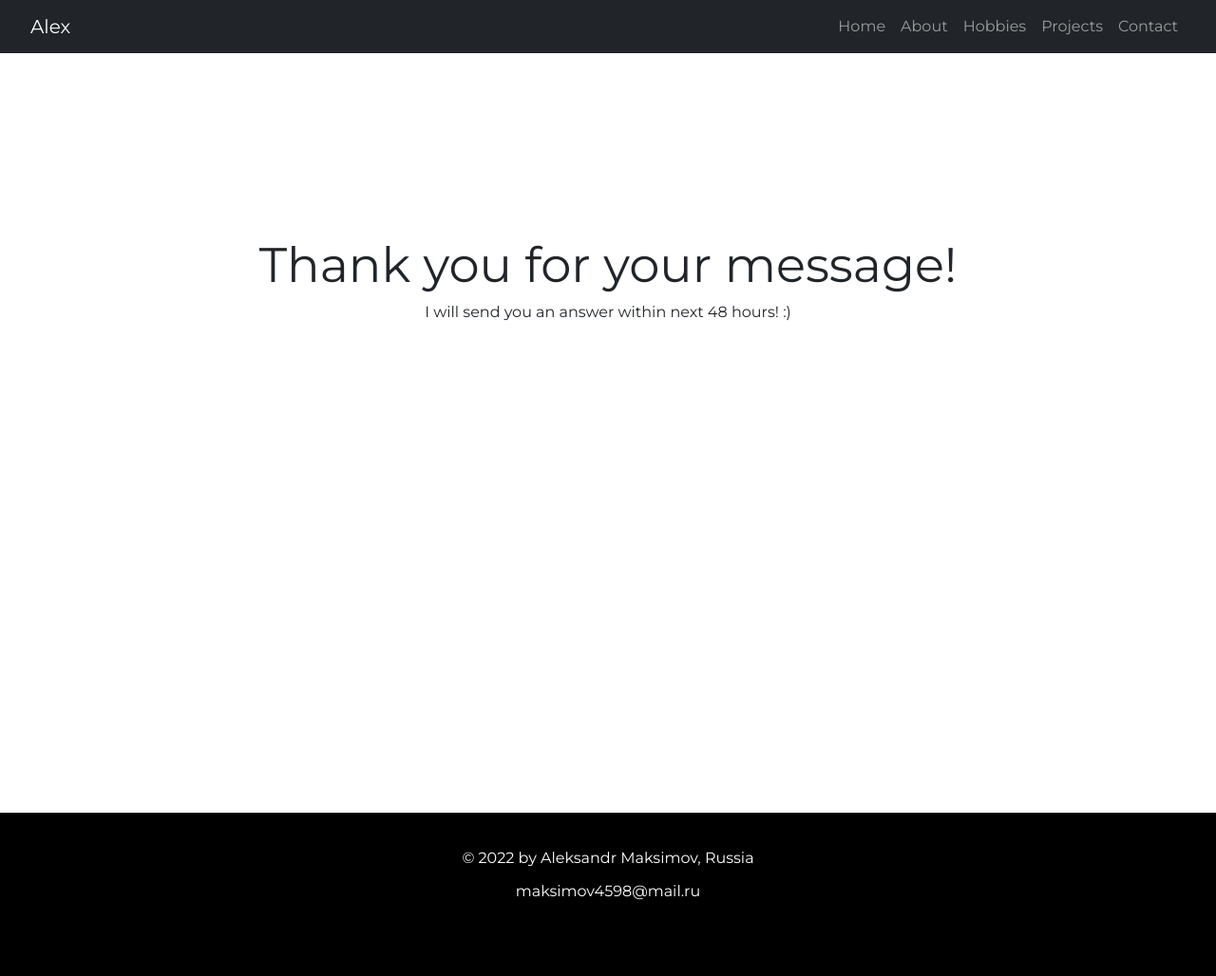
After one commit to AlexMaksimov98/django_portfolio_website, a Django app: page /thank-you in a window 1280 px wide. The commit adds this page. Shown: the whole page at 95% size. Run offline with Django 4.2, Linux system fonts and the light colour scheme.

Commit message:
Create thank-you page and remove Book model

```diff
--- a/main/admin.py
+++ b/main/admin.py
@@ -6,5 +6,4 @@ admin.site.register(Degree)
 admin.site.register(Project)
 admin.site.register(Message)
 admin.site.register(Dish)
-admin.site.register(Book)
 admin.site.register(SkillType)
--- a/main/models.py
+++ b/main/models.py
@@ -53,7 +53,3 @@ class Dish(models.Model):
 
     def __str__(self):
         return self.name
-
-class Book(models.Model):
-    author = models.CharField(max_length=50)
-    book_title = models.CharField(max_length=50)
--- a/main/static/main/index.css
+++ b/main/static/main/index.css
@@ -33,7 +33,7 @@
     }
 
     .photo {
-        max-width: 95%;
+        max-width: 98%;
         max-height: 80%;
         text-align: center;
         margin-left: 5%;
--- /dev/null
+++ b/main/static/main/thank-you.css
@@ -0,0 +1,17 @@
+.thank-you {
+    text-align: center;
+    height: 100vh;
+    padding: 15% 0;
+}
+
+.thank-you h1 {
+    font-size: 4vw;
+}
+
+@media screen and (max-width: 768px) {
+
+    .thank-you {
+        padding: 25% 0;
+    }
+
+}
--- /dev/null
+++ b/main/templates/main/thank-you.html
@@ -0,0 +1,17 @@
+{% extends 'base.html' %}
+{% load static %}
+
+{% block title %}
+    Thank you!
+{% endblock %}
+
+{% block css_file %}
+    <link rel='stylesheet' href="{% static 'main/thank-you.css' %}">
+{% endblock %}
+
+{% block content %}
+<div class='thank-you'>
+    <h1>Thank you for your message!</h1>
+    <p>I will send you an answer within next 48 hours! :)</p>
+</div>
+{% endblock %}
--- a/main/urls.py
+++ b/main/urls.py
@@ -6,5 +6,6 @@ urlpatterns = [
     path('about', views.AboutPageView.as_view(), name='about_page'),
     path('projects', views.ProjectsPageView.as_view(), name='projects_page'),
     path('contact-me', views.ContactMeView.as_view(), name='contact_page'),
-    path('my-hobbies', views.HobbiesView.as_view(), name='my_hobbies')
+    path('my-hobbies', views.HobbiesView.as_view(), name='my_hobbies'),
+    path('thank-you', views.ThankYouView.as_view(), name='thank-you')
 ]
--- a/main/views.py
+++ b/main/views.py
@@ -2,7 +2,7 @@ from django.shortcuts import render
 from django.views.generic import TemplateView, ListView, FormView
 from django.http import HttpResponseRedirect
 from django.urls import reverse
-from .models import Skill, Degree, Project, Book, Dish
+from .models import Skill, Degree, Project, Dish
 from .forms import ContactForm
 
 
@@ -26,10 +26,17 @@ class ProjectsPageView(ListView):
     model = Project
     context_object_name = 'projects'
 
+class ThankYouView(TemplateView):
+    template_name = 'main/thank-you.html'
+
 class ContactMeView(FormView):
     template_name = 'main/contact.html'
     form_class = ContactForm
-    success_url = '/'
+    success_url = '/thank-you'
+
+    def form_valid(self, form):
+        form.save()
+        return super().form_valid(form)
 
 
 class HobbiesView(TemplateView):
@@ -39,5 +46,4 @@ class HobbiesView(TemplateView):
         context = super().get_context_data(**kwargs)
         context['first_dish'] = Dish.objects.all()[0]
         context['dishes'] = Dish.objects.all()[1:]
-        context['books'] = Book.objects.all()
         return context
--- a/templates/base.html
+++ b/templates/base.html
@@ -7,7 +7,7 @@
     <meta http-equiv="X-UA-Compatible" content="IE=edge">
     <meta name="viewport" content="width=device-width, initial-scale=1.0">
     <title>{% block title %}{% endblock %}</title>
-    <link href="{% static 'favicon.ico '%}" rel="shortcut icon" type="image/x-icon" />
+    <link href="{% static 'favicon.ico' %}" rel="shortcut icon" type="image/x-icon" />
     <link href="https://cdn.jsdelivr.net/npm/bootstrap@5.0.2/dist/css/bootstrap.min.css" rel="stylesheet" integrity="sha384-EVSTQN3/azprG1Anm3QDgpJLIm9Nao0Yz1ztcQTwFspd3yD65VohhpuuCOmLASjC" crossorigin="anonymous">
     <link rel="stylesheet" href="{% static 'base.css' %}">
     <link rel="preconnect" href="https://fonts.googleapis.com">
```
Also changed, not shown: 2 other files.
